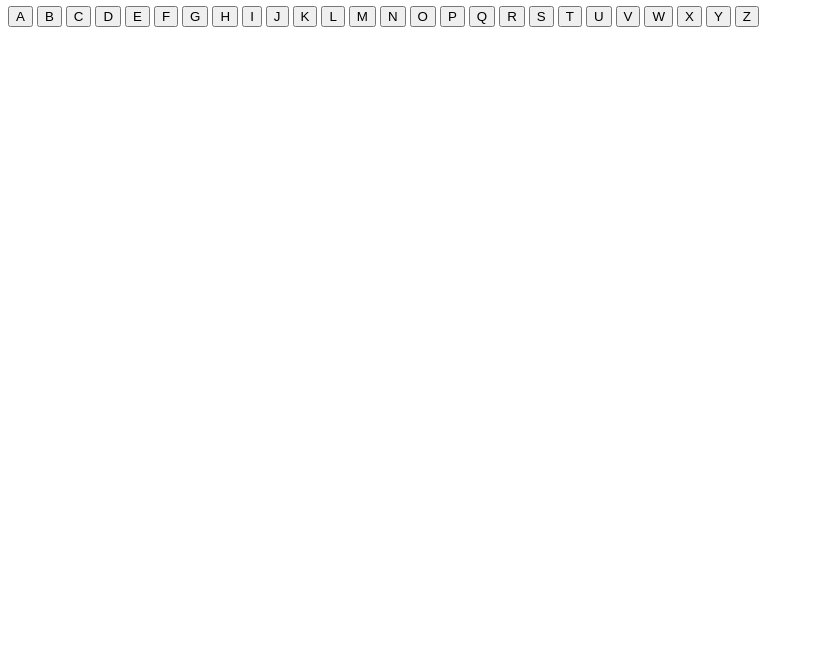
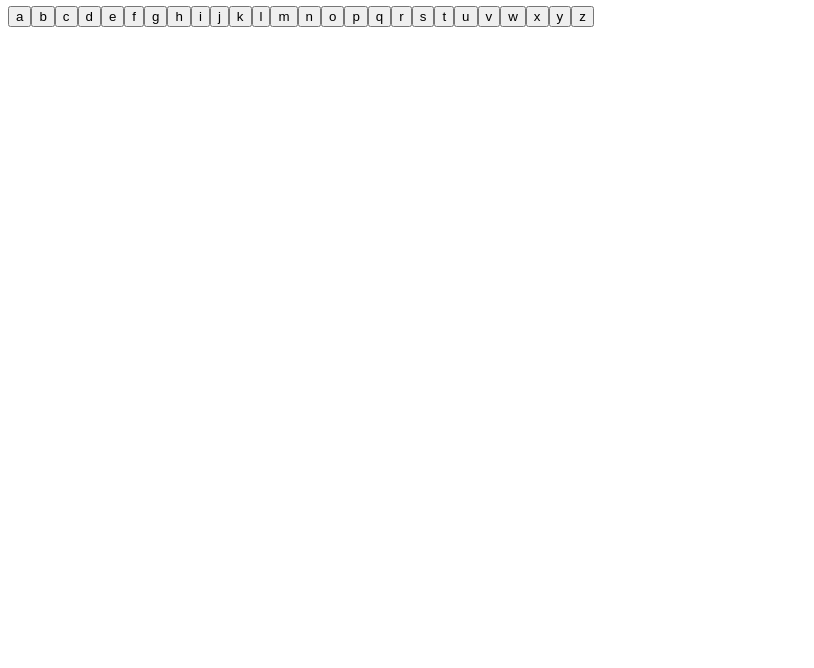
Before and after one commit to Asmawi889/Project-Hangman, a plain HTML site: page index.html in a window 1280 px wide. Shown: the part 132-800 px from the top of the page, without its empty margins (0-814 px from the left). Drawn offline with Linux system fonts and the light colour scheme.

Commit message:
project update1

```diff
--- a/index.html
+++ b/index.html
@@ -13,9 +13,10 @@
     <h1>Correct or wrong display</h1>
     <H1 id="output"></H1>
 
-<div class="letters-container">
+<div class="keyboard">
 
-    <button id="letter-A">A</button>
+
+    <!-- <button id="letter-A">A</button>
     <button id="letter-B">B</button>
     <button id="letter-C">C</button>
     <button id="letter-D">D</button>
@@ -40,7 +41,7 @@
     <button id="letter-W">W</button>
     <button id="letter-X">X</button>
     <button id="letter-Y">Y</button>
-    <button id="letter-Z">Z</button>
+    <button id="letter-Z">Z</button> -->
 </div>
 
 </body>
--- a/js/app.js
+++ b/js/app.js
@@ -4,32 +4,36 @@ const RandomWords= ['might','peter','think','space','shift','exact','bases','lea
 
 const lettersContainer = document.getElementById("letters-container")
 
-const LetterB= document.getElementById("letter-B")
-const LetterC= document.getElementById("letter-C")
-const LetterD= document.getElementById("letter-D")
-const LetterE= document.getElementById("letter-E")
-const LetterF= document.getElementById("letter-F")
-const LetterG= document.getElementById("letter-G")
-const LetterH= document.getElementById("letter-H")
-const LetterI= document.getElementById("letter-I")
-const LetterJ= document.getElementById("letter-J")
-const LetterA= document.getElementById("letter-A")
-const LetterK= document.getElementById("letter-K")
-const LetterL= document.getElementById("letter-L")
-const LetterM= document.getElementById("letter-M")
-const LetterN= document.getElementById("letter-N")
-const LetterO= document.getElementById("letter-O")
-const LetterP= document.getElementById("letter-P")
-const LetterQ= document.getElementById("letter-Q")
-const LetterR= document.getElementById("letter-R")
-const LetterS= document.getElementById("letter-S")
-const LetterT= document.getElementById("letter-T")
-const LetterU= document.getElementById("letter-U")
-const LetterV= document.getElementById("letter-V")
-const LetterW= document.getElementById("letter-W")
-const LetterX= document.getElementById("letter-X")
-const LetterY= document.getElementById("letter-Y")
-const LetterZ= document.getElementById("letter-Z")
+
+const letters=document.querySelector(".keyboard")
+
+
+// const LetterB= document.getElementById("letter-B")
+// const LetterC= document.getElementById("letter-C")
+// const LetterD= document.getElementById("letter-D")
+// const LetterE= document.getElementById("letter-E")
+// const LetterF= document.getElementById("letter-F")
+// const LetterG= document.getElementById("letter-G")
+// const LetterH= document.getElementById("letter-H")
+// const LetterI= document.getElementById("letter-I")
+// const LetterJ= document.getElementById("letter-J")
+// const LetterA= document.getElementById("letter-A")
+// const LetterK= document.getElementById("letter-K")
+// const LetterL= document.getElementById("letter-L")
+// const LetterM= document.getElementById("letter-M")
+// const LetterN= document.getElementById("letter-N")
+// const LetterO= document.getElementById("letter-O")
+// const LetterP= document.getElementById("letter-P")
+// const LetterQ= document.getElementById("letter-Q")
+// const LetterR= document.getElementById("letter-R")
+// const LetterS= document.getElementById("letter-S")
+// const LetterT= document.getElementById("letter-T")
+// const LetterU= document.getElementById("letter-U")
+// const LetterV= document.getElementById("letter-V")
+// const LetterW= document.getElementById("letter-W")
+// const LetterX= document.getElementById("letter-X")
+// const LetterY= document.getElementById("letter-Y")
+// const LetterZ= document.getElementById("letter-Z")
 
 const display = document.querySelector("#output")
 
@@ -39,9 +43,8 @@ const input = document.querySelector("input")
 
 /* ---------------------------------------Variables(state)--------------------------------------------*/
 
-var word=RandomWords[Math.floor(Math.random()*RandomWords.length)];
 
-console.log(word);
+
 
 
 /* -----------------------------------cached elemnt refrenace------------------------------------------------*/
@@ -50,17 +53,34 @@ console.log(word);
 
 
 /* ---------------------------------------FUNCTIONS--------------------------------------------*/
+for (let i =97 ; i<= 122; i++){
+const board = document.createElement("button");
+board.innerText = String.fromCharCode(i);
+board.className= "keyboard"
+letters.appendChild(board);
+
+}
 
 
 
-// const correct =(correctLet) => {
-//     if(output = )
 
-//     }
 
+const getWords = (correctWord) =>{
+ var word=RandomWords[Math.floor(Math.random()*RandomWords.length)];
+console.log(word)
+
+
+
+}
 
 /*----------------------------------------EVENT LISTENERS-------------------------------------*/
 
+
+
+// display.addEventListener( load, function(){
+
+//      display.textContent = "- - - - -"
+// })
 
 LetterA.addEventListener("click", function(){
     display.textContent = "A"
```
